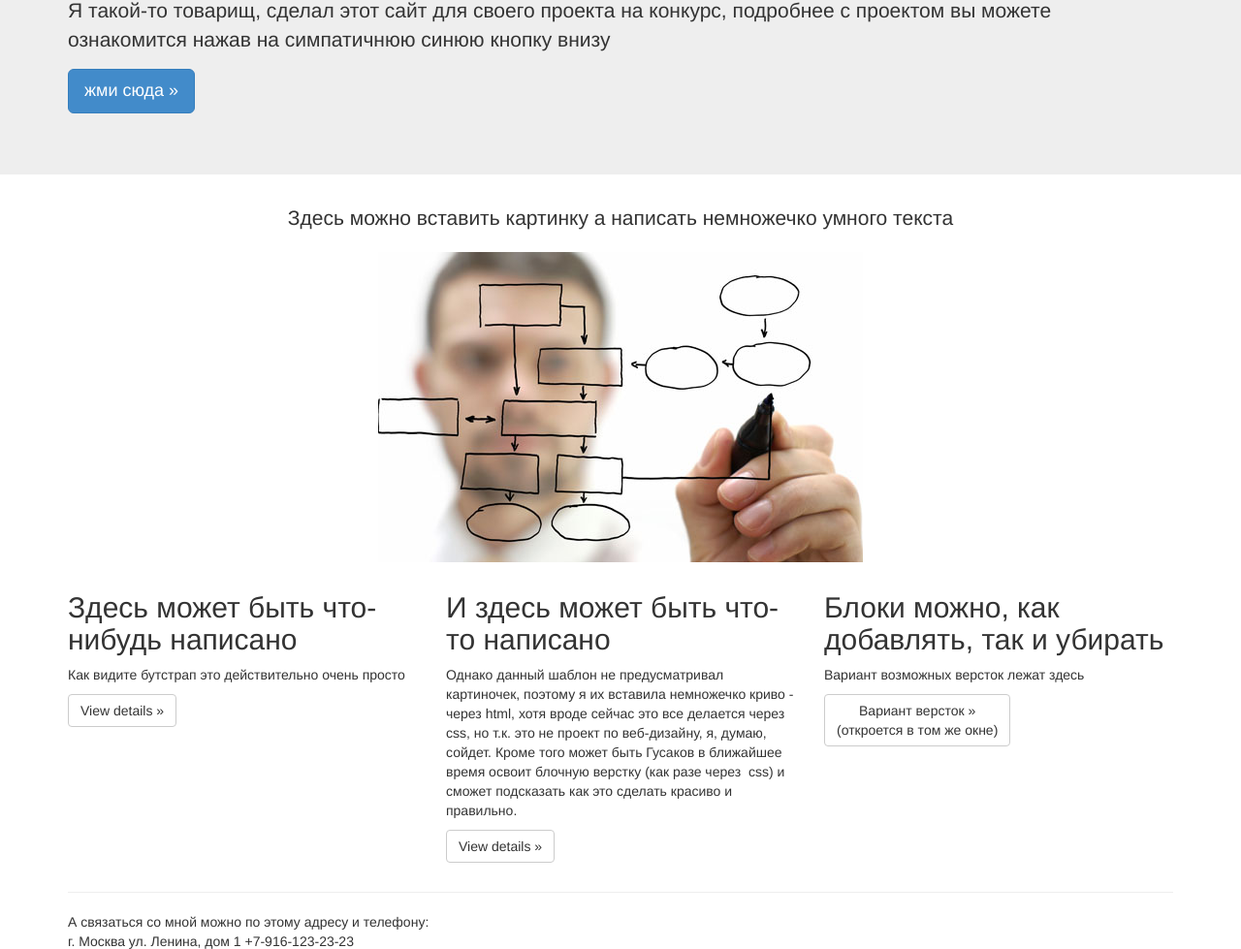
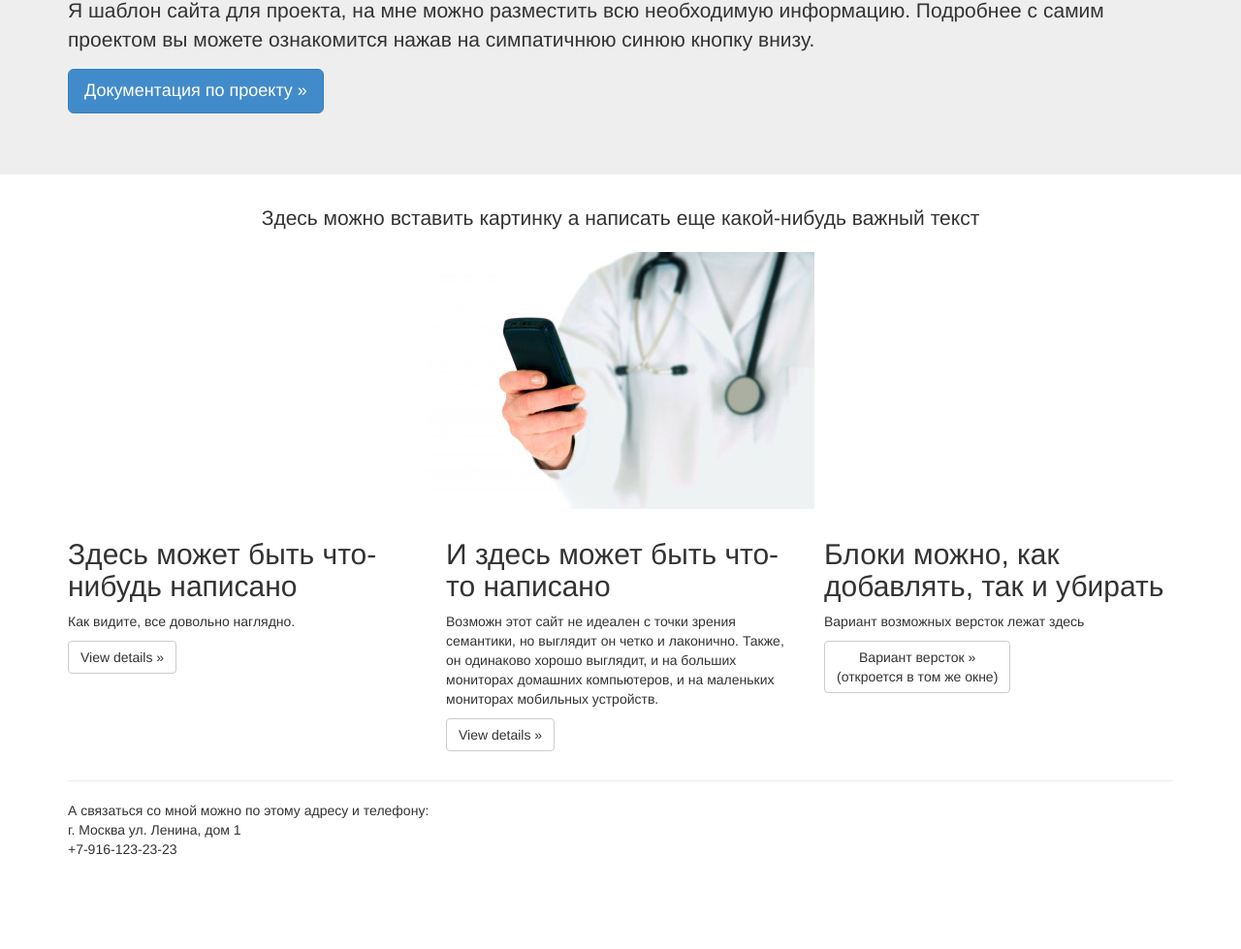
Before and after one commit to gothug/site-test, a plain HTML site: page index.html in a window 1280 px wide. Shown: the part 201-1180 px from the top of the page at 97% size. After the commit the page ends 1117 px from the top, so only its background shows below. Drawn offline with nearby package versions, Linux system fonts and the light colour scheme; a script that the page names is missing; files whose address does not match are found by name.

Commit message:
some improvements

```diff
--- a/index.html
+++ b/index.html
@@ -8,7 +8,7 @@
     <meta name="author" content="">
     <link rel="icon" href="../../favicon.ico">
 
-    <title>Jumbotron Template for Bootstrap</title>
+    <title>Сайт проекта: глюкометр и айфон</title>
 
     <!-- Bootstrap core CSS -->
     <link href="css/bootstrap.min.css" rel="stylesheet">
@@ -38,7 +38,7 @@
             <span class="icon-bar"></span>
             <span class="icon-bar"></span>
           </button>
-          <a class="navbar-brand" href="#">Инновационный проект!</a>
+          <a class="navbar-brand" href="#">Медицинский проект</a>
         </div>
       </div>
     </div>
@@ -47,25 +47,25 @@
     <div class="jumbotron">
       <div class="container">
         <h1>Привет!</h1>
-        <p>Я такой-то товарищ, сделал этот сайт для своего проекта на конкурс, подробнее с проектом вы можете ознакомится нажав на симпатичнюю синюю кнопку внизу</p>
-        <p><a href="http://www.yandex.ru/" class="btn btn-primary btn-lg" role="button">жми сюда &raquo;</a></p>
+        <p>Я шаблон сайта для проекта, на мне можно разместить всю необходимую информацию. Подробнее с самим проектом вы можете ознакомится нажав на симпатичнюю синюю кнопку внизу.</p>
+        <p><a href="http://www.yandex.ru/" class="btn btn-primary btn-lg" role="button">Документация по проекту &raquo;</a></p>
       </div>
     </div>
     <div class="container">
-        <p class="lead" align = "center">Здесь можно вставить картинку а написать немножечко умного текста</p>
-      <p align = "center"><img src="pics/Project_development.jpg" align="middle"></p>
+        <p class="lead" align = "center">Здесь можно вставить картинку а написать еще какой-нибудь важный текст</p>
+      <p align = "center"><img src="pics/iphone-health.jpg" align="middle"></p>
       </div>
     <div class="container">
       <!-- Example row of columns -->
       <div class="row">
         <div class="col-md-4">
           <h2>Здесь может быть что-нибудь написано</h2>
-          <p>Как видите бутстрап это действительно очень просто </p>
+          <p>Как видите, все довольно наглядно.</p>
           <p><a class="btn btn-default" href="#" role="button">View details &raquo;</a></p>
         </div>
         <div class="col-md-4">
           <h2>И здесь может быть что-то написано</h2>
-          <p>Однако данный шаблон не предусматривал картиночек, поэтому я их вставила немножечко криво - через html, хотя вроде сейчас это все делается через css, но т.к. это не проект по веб-дизайну, я, думаю, сойдет. Кроме того может быть Гусаков в ближайшее время освоит блочную верстку (как разе через  css) и сможет подсказать как это сделать красиво и правильно.</p>
+          <p>Возможн этот сайт не идеален с точки зрения семантики, но выглядит он четко и лаконично. Также, он одинаково хорошо выглядит, и на больших мониторах домашних компьютеров, и на маленьких мониторах мобильных устройств.</p>
           <p><a class="btn btn-default" href="#" role="button">View details &raquo;</a></p>
        </div>
         <div class="col-md-4">
@@ -79,7 +79,7 @@
 
       <footer>
         <p>А связаться со мной можно по этому адресу и телефону: <br>
-        г. Москва ул. Ленина, дом 1
+        г. Москва ул. Ленина, дом 1<br>
         +7-916-123-23-23</p>
       </footer>
     </div> <!-- /container -->
```
Also changed, not shown: pics/iphone-health.jpg (added).
